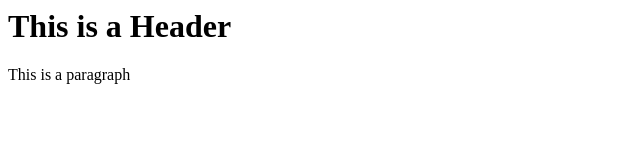
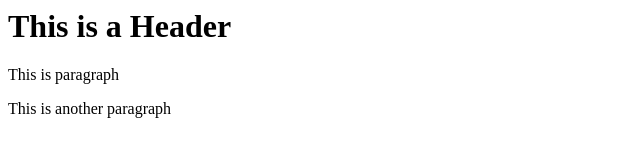
Before and after one commit to LamiaRimty/git-test, a plain HTML site: page index.html in a window 1280 px wide. Shown: the whole page, without its empty margins (0-640 px from the left). Drawn offline with Linux system fonts and the light colour scheme.

Commit message:
Third commit

```diff
--- a/index.html
+++ b/index.html
@@ -7,6 +7,7 @@
 </head>
 <body>
     <h1>This is a Header</h1>
-    <p>This is a paragraph</p>
+    <p>This is paragraph</p>
+    <p>This is another paragraph</p>
 </body>
 </html>
```
Also changed, not shown: templates/test.html (deleted), 1 other file.
